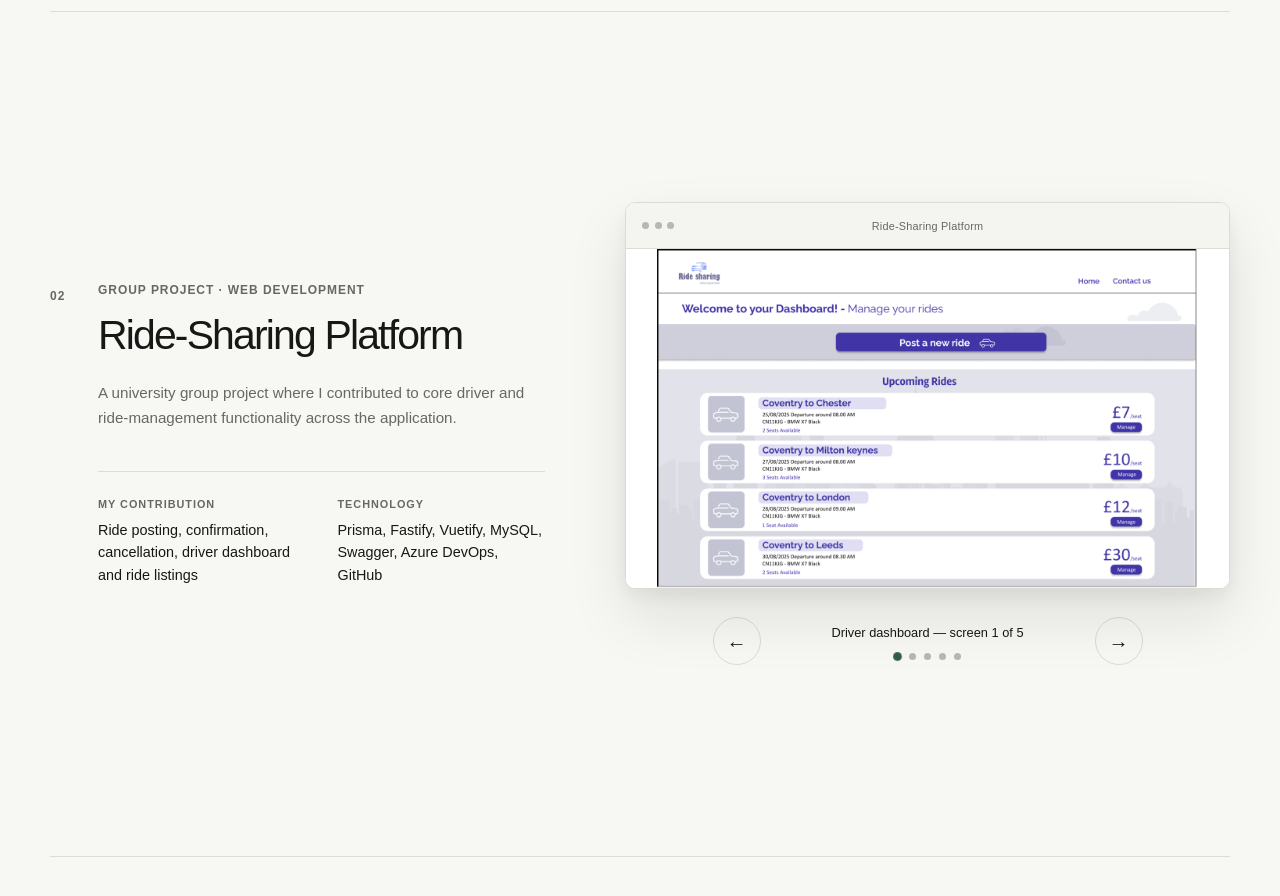
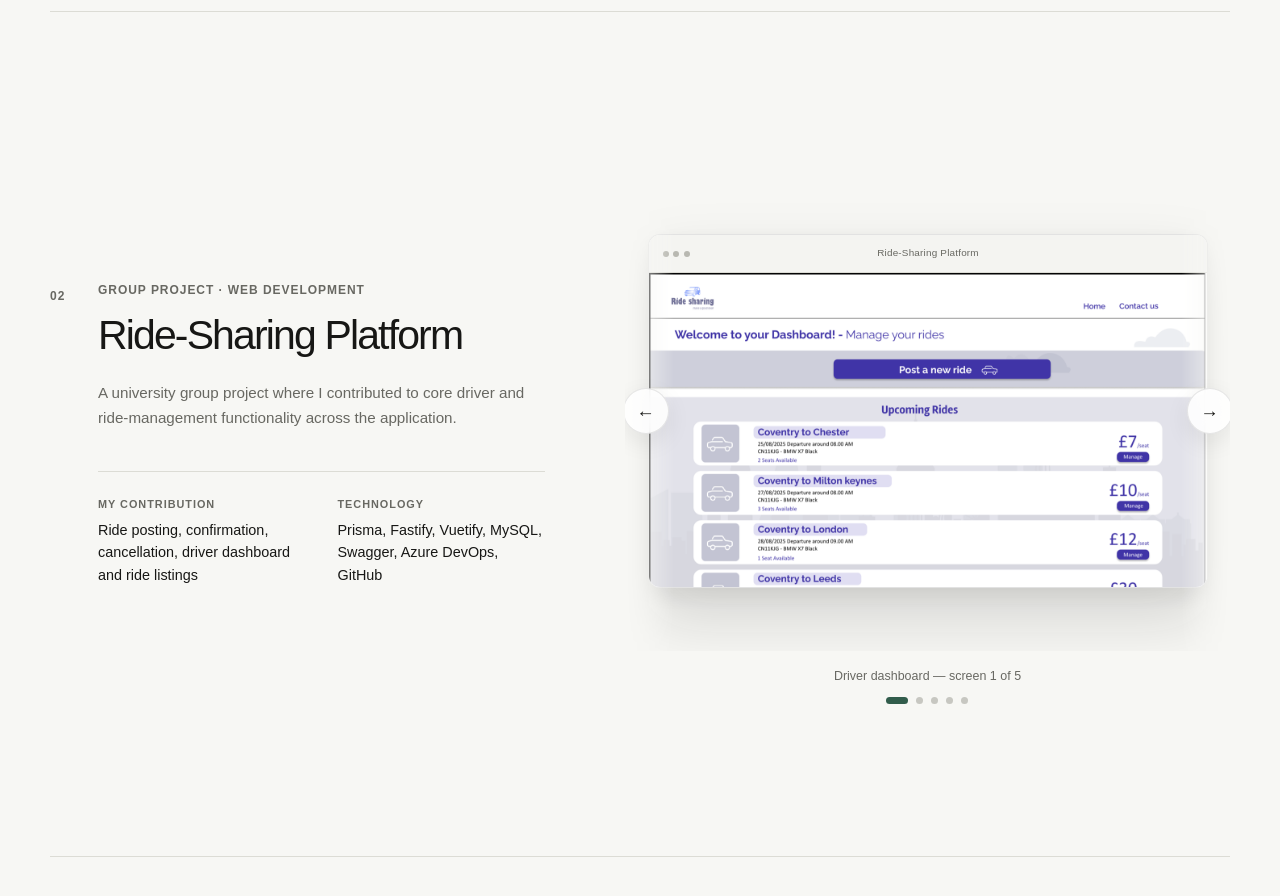
Before and after one commit to khaleefahwaziri/khalifa-waziri-portfolio, a Next.js app: page / in a window 1280 px wide. Shown: the part 1880-2776 px from the top of the page. Built offline with nearby package versions, Linux system fonts and the light colour scheme.

Commit message:
update done to components

```diff
--- a/components/RideSharingShowcase.module.css
+++ b/components/RideSharingShowcase.module.css
@@ -1,30 +1,108 @@
 .showcase {
+  position: relative;
   display: flex;
+  min-width: 0;
   min-height: 620px;
   flex-direction: column;
   align-items: center;
   justify-content: center;
-  padding: 2rem 0;
-  background: transparent;
+  overflow: hidden;
+  padding: 2rem 0 1.5rem;
+}
+
+.carousel {
+  position: relative;
+  display: flex;
+  width: 100%;
+  min-width: 0;
+  align-items: center;
+  justify-content: center;
+}
+
+.carouselViewport {
+  position: relative;
+  width: 100%;
+  height: 480px;
+  overflow: hidden;
+
+  -webkit-mask-image: linear-gradient(
+    to right,
+    transparent 0%,
+    black 8%,
+    black 92%,
+    transparent 100%
+  );
+
+  mask-image: linear-gradient(
+    to right,
+    transparent 0%,
+    black 8%,
+    black 92%,
+    transparent 100%
+  );
+}
+
+.track {
+  --slide-width: 590px;
+
+  position: absolute;
+  top: 0;
+  left: 50%;
+  display: flex;
+  height: 100%;
+  align-items: center;
+
+  transform: translateX(
+    calc(
+      (var(--track-index) * var(--slide-width) * -1)
+      - (var(--slide-width) / 2)
+    )
+  );
+
+  will-change: transform;
+}
+
+.trackAnimated {
+  transition: transform 620ms cubic-bezier(0.22, 1, 0.36, 1);
+}
+
+.slide {
+  display: flex;
+  width: var(--slide-width);
+  flex: 0 0 var(--slide-width);
+  align-items: center;
+  justify-content: center;
+
+  transition:
+    opacity 620ms ease,
+    filter 620ms ease,
+    transform 620ms cubic-bezier(0.22, 1, 0.36, 1);
 }
 
 .browser {
-  width: min(100%, 720px);
+  width: 540px;
   overflow: hidden;
   background: #ffffff;
-  border: 1px solid #dcdcd5;
-  border-radius: 10px;
+  border: 1px solid rgba(23, 23, 21, 0.12);
+  border-radius: 12px;
+
   box-shadow:
-    0 28px 60px rgba(23, 23, 21, 0.1),
-    0 8px 20px rgba(23, 23, 21, 0.06);
+    0 26px 55px rgba(23, 23, 21, 0.12),
+    0 7px 18px rgba(23, 23, 21, 0.06);
+
+  transition:
+    width 620ms cubic-bezier(0.22, 1, 0.36, 1),
+    opacity 620ms ease,
+    filter 620ms ease,
+    box-shadow 620ms ease;
 }
 
 .browserBar {
   display: grid;
-  min-height: 46px;
+  min-height: 38px;
   grid-template-columns: 1fr auto 1fr;
   align-items: center;
-  padding: 0 1rem;
+  padding: 0 0.85rem;
   background: #f4f4f1;
   border-bottom: 1px solid #dcdcd5;
 }
@@ -32,7 +110,7 @@
 .browserBar > span {
   grid-column: 2;
   color: #686862;
-  font-size: 0.68rem;
+  font-size: 0.62rem;
   letter-spacing: 0.02em;
 }
 
@@ -40,12 +118,12 @@
   display: flex;
   grid-column: 1;
   grid-row: 1;
-  gap: 0.35rem;
+  gap: 0.3rem;
 }
 
 .browserDots span {
-  width: 7px;
-  height: 7px;
+  width: 6px;
+  height: 6px;
   background: #b8b8b1;
   border-radius: 50%;
 }
@@ -57,73 +135,129 @@
   background: #ffffff;
 }
 
-.slide {
-  position: absolute;
-  inset: 0;
-}
-
-.slideFromRight {
-  animation: slideFromRight 360ms cubic-bezier(0.22, 1, 0.36, 1);
-}
-
-.slideFromLeft {
-  animation: slideFromLeft 360ms cubic-bezier(0.22, 1, 0.36, 1);
-}
-
 .screenshot {
   object-fit: contain;
   object-position: top center;
   background: #ffffff;
 }
 
-.controls {
-  display: grid;
-  width: min(100%, 430px);
-  grid-template-columns: 48px 1fr 48px;
-  align-items: center;
-  gap: 1rem;
-  margin-top: 1.75rem;
+/* Dashboard has a different screenshot proportion */
+
+.dashboardScreenshot {
+  object-fit: cover;
+  object-position: top center;
 }
 
+/* Main browser */
+
+.activeSlide {
+  z-index: 3;
+  opacity: 1;
+  filter: blur(0);
+  transform: scale(1);
+}
+
+.activeSlide .browser {
+  width: 560px;
+  opacity: 1;
+  filter: blur(0);
+
+  box-shadow:
+    0 30px 65px rgba(23, 23, 21, 0.15),
+    0 8px 22px rgba(23, 23, 21, 0.07);
+}
+
+/* Browsers beside the main browser */
+
+.sideSlide {
+  z-index: 1;
+  opacity: 0.32;
+  filter: blur(2.5px);
+  transform: scale(0.88);
+}
+
+.sideSlide .browser {
+  opacity: 0.84;
+}
+
+/* Browsers further away */
+
+.farSlide {
+  opacity: 0.1;
+  filter: blur(5px);
+  transform: scale(0.8);
+}
+
+/* Navigation */
+
 .arrow {
+  position: absolute;
+  top: 50%;
+  z-index: 10;
+
   display: flex;
-  width: 48px;
-  height: 48px;
+  width: 46px;
+  height: 46px;
   align-items: center;
   justify-content: center;
+
   padding: 0;
-  background: transparent;
+
+  background: rgba(255, 255, 255, 0.86);
   color: #171715;
+
   font: inherit;
-  font-size: 1.25rem;
-  border: 1px solid #dcdcd5;
+  font-size: 1.15rem;
+
+  border: 1px solid rgba(23, 23, 21, 0.1);
   border-radius: 50%;
+
+  box-shadow: 0 8px 24px rgba(23, 23, 21, 0.08);
+
   cursor: pointer;
+  backdrop-filter: blur(10px);
+
+  transform: translateY(-50%);
+
   transition:
-    transform 180ms ease,
-    background 180ms ease;
+    background 180ms ease,
+    scale 180ms ease;
+}
+
+/* Desktop: just outside the main browser */
+
+.leftArrow {
+  left: calc(50% - 305px);
+}
+
+.rightArrow {
+  right: calc(50% - 305px);
 }
 
 .arrow:hover {
-  transform: scale(1.06);
-  background: var(--surface);
+  background: rgba(255, 255, 255, 0.98);
+  scale: 1.06;
 }
 
 .arrow:focus-visible,
 .dot:focus-visible {
-  outline: 2px solid #315c4b;
-  outline-offset: 3px;
+  outline: 2px solid var(--accent);
+  outline-offset: 4px;
 }
+
+/* Screen label and dots */
 
 .screenInformation {
   display: flex;
   flex-direction: column;
   align-items: center;
-  gap: 0.65rem;
+  gap: 0.7rem;
+  margin-top: 1rem;
 }
 
 .screenInformation > span {
-  font-size: 0.8rem;
+  color: var(--muted);
+  font-size: 0.78rem;
   font-weight: 500;
 }
 
@@ -137,65 +271,41 @@
   width: 7px;
   height: 7px;
   padding: 0;
-  background: #b8b8b1;
+
+  background: #c7c7c1;
+
   border: 0;
-  border-radius: 50%;
+  border-radius: 999px;
+
   cursor: pointer;
+
   transition:
-    transform 180ms ease,
-    background 180ms ease;
+    width 220ms ease,
+    background 220ms ease;
 }
 
 .activeDot {
-  background: #315c4b;
-  transform: scale(1.25);
+  width: 22px;
+  background: var(--accent);
 }
 
-/* One-time hint when the showcase enters the viewport */
+/* Small movement when first entering viewport */
 
-.showHint .browser {
-  animation: sliderHint 900ms cubic-bezier(0.22, 1, 0.36, 1) 250ms both;
+.showHint .carouselViewport {
+  animation: carouselHint 900ms cubic-bezier(0.22, 1, 0.36, 1) 350ms both;
 }
 
-/* Screenshot transitions */
-
-@keyframes slideFromRight {
-  from {
-    opacity: 0;
-    transform: translateX(35%);
-  }
-
-  to {
-    opacity: 1;
-    transform: translateX(0);
-  }
-}
-
-@keyframes slideFromLeft {
-  from {
-    opacity: 0;
-    transform: translateX(-35%);
-  }
-
-  to {
-    opacity: 1;
-    transform: translateX(0);
-  }
-}
-
-/* Hint that more screenshots are available */
-
-@keyframes sliderHint {
+@keyframes carouselHint {
   0% {
     transform: translateX(0);
   }
 
   35% {
-    transform: translateX(-18px);
+    transform: translateX(-12px);
   }
 
-  60% {
-    transform: translateX(7px);
+  65% {
+    transform: translateX(5px);
   }
 
   100% {
@@ -203,30 +313,74 @@
   }
 }
 
+/* Tablet */
+
+@media (max-width: 950px) {
+  .carouselViewport {
+    height: 440px;
+  }
+
+  .track {
+    --slide-width: 520px;
+  }
+
+  .browser {
+    width: 470px;
+  }
+
+  .activeSlide .browser {
+    width: 500px;
+  }
+
+  .leftArrow {
+    left: 0.5rem;
+  }
+
+  .rightArrow {
+    right: 0.5rem;
+  }
+}
+
+/* Mobile */
+
 @media (max-width: 700px) {
   .showcase {
     min-height: auto;
     padding: 1.5rem 0;
   }
 
+  .carouselViewport {
+    height: 340px;
+  }
+
+  .track {
+    --slide-width: 340px;
+  }
+
   .browser {
-    width: 100%;
-    border-radius: 7px;
+    width: 300px;
+    border-radius: 8px;
+  }
+
+  .activeSlide .browser {
+    width: 320px;
   }
 
   .browserBar {
-    min-height: 40px;
-    padding: 0 0.75rem;
+    min-height: 32px;
+    padding: 0 0.65rem;
   }
 
   .browserBar > span {
-    font-size: 0.6rem;
+    font-size: 0.52rem;
   }
 
-  .controls {
-    grid-template-columns: 42px 1fr 42px;
-    gap: 0.75rem;
-    margin-top: 1.5rem;
+  .leftArrow {
+    left: 0.25rem;
+  }
+
+  .rightArrow {
+    right: 0.25rem;
   }
 
   .arrow {
@@ -235,10 +389,18 @@
   }
 }
 
+/* Reduced motion */
+
 @media (prefers-reduced-motion: reduce) {
-  .showHint .browser,
-  .slideFromRight,
-  .slideFromLeft {
+  .trackAnimated,
+  .slide,
+  .browser,
+  .arrow,
+  .dot {
+    transition: none;
+  }
+
+  .showHint .carouselViewport {
     animation: none;
   }
 }
--- a/components/RideSharingShowcase.tsx
+++ b/components/RideSharingShowcase.tsx
@@ -9,6 +9,7 @@ const screens = [
     src: "/images/ride-sharing/ride-dashboard.png",
     alt: "Ride-Sharing driver dashboard",
     label: "Driver dashboard",
+    imageClass: "dashboard",
   },
   {
     src: "/images/ride-sharing/ride-post.png",
@@ -32,9 +33,25 @@ const screens = [
   },
 ];
 
+const REPEAT_COUNT = 7;
+
+const repeatedScreens = Array.from(
+  { length: REPEAT_COUNT },
+  (_, groupIndex) =>
+    screens.map((screen, screenIndex) => ({
+      ...screen,
+      screenIndex,
+      key: `${groupIndex}-${screenIndex}`,
+    }))
+).flat();
+
+const MIDDLE_GROUP = Math.floor(REPEAT_COUNT / 2);
+const START_INDEX = MIDDLE_GROUP * screens.length;
+
 export default function RideSharingShowcase() {
-  const [currentScreen, setCurrentScreen] = useState(0);
-  const [direction, setDirection] = useState<"left" | "right">("left");
+  const [trackIndex, setTrackIndex] = useState(START_INDEX);
+  const [transitionEnabled, setTransitionEnabled] = useState(true);
+  const [isMoving, setIsMoving] = useState(false);
   const [showHint, setShowHint] = useState(false);
 
   const showcaseRef = useRef<HTMLDivElement>(null);
@@ -61,39 +78,131 @@ export default function RideSharingShowcase() {
     return () => observer.disconnect();
   }, []);
 
+  const activeItem = repeatedScreens[trackIndex];
+  const currentScreen = activeItem.screenIndex;
+
+  const moveTo = (newIndex: number) => {
+    if (isMoving) return;
+
+    setTransitionEnabled(true);
+    setIsMoving(true);
+    setTrackIndex(newIndex);
+  };
+
   const previousScreen = () => {
-    setDirection("right");
-
-    setCurrentScreen((current) =>
-      current === 0 ? screens.length - 1 : current - 1
-    );
+    moveTo(trackIndex - 1);
   };
 
   const nextScreen = () => {
-    setDirection("left");
-
-    setCurrentScreen((current) =>
-      current === screens.length - 1 ? 0 : current + 1
-    );
+    moveTo(trackIndex + 1);
   };
 
-  const selectScreen = (index: number) => {
-    if (index === currentScreen) return;
+  const handleTransitionEnd = () => {
+    setIsMoving(false);
 
-    setDirection(index > currentScreen ? "left" : "right");
-    setCurrentScreen(index);
+    const lowerBoundary = screens.length * 2;
+    const upperBoundary =
+      repeatedScreens.length - screens.length * 2;
+
+    if (
+      trackIndex <= lowerBoundary ||
+      trackIndex >= upperBoundary
+    ) {
+      const equivalentMiddleIndex =
+        START_INDEX + currentScreen;
+
+      setTransitionEnabled(false);
+      setTrackIndex(equivalentMiddleIndex);
+
+      requestAnimationFrame(() => {
+        requestAnimationFrame(() => {
+          setTransitionEnabled(true);
+        });
+      });
+    }
+  };
+
+  const selectScreen = (screenIndex: number) => {
+    if (isMoving || screenIndex === currentScreen) return;
+
+    const currentGroup = Math.floor(
+      trackIndex / screens.length
+    );
+
+    const candidates = [
+      (currentGroup - 1) * screens.length + screenIndex,
+      currentGroup * screens.length + screenIndex,
+      (currentGroup + 1) * screens.length + screenIndex,
+    ].filter(
+      (index) =>
+        index >= 0 && index < repeatedScreens.length
+    );
+
+    const nearestIndex = candidates.reduce(
+      (nearest, candidate) => {
+        return Math.abs(candidate - trackIndex) <
+          Math.abs(nearest - trackIndex)
+          ? candidate
+          : nearest;
+      }
+    );
+
+    moveTo(nearestIndex);
   };
 
   return (
     <div
       ref={showcaseRef}
-      className={`${styles.showcase} ${showHint ? styles.showHint : ""}`}
+      className={`${styles.showcase} ${
+        showHint ? styles.showHint : ""
+      }`}
       role="region"
       aria-label="Ride-Sharing Platform screenshots"
     >
+      <div className={styles.carousel}>
+        <button
+          type="button"
+          onClick={previousScreen}
+          aria-label="Previous Ride-Sharing screen"
+          className={`${styles.arrow} ${styles.leftArrow}`}
+        >
+          <span aria-hidden="true">←</span>
+        </button>
+
+        <div className={styles.carouselViewport}>
+          <div
+            className={`${styles.track} ${
+              transitionEnabled ? styles.trackAnimated : ""
+            }`}
+            style={
+              {
+                "--track-index": trackIndex,
+              } as React.CSSProperties
+            }
+            onTransitionEnd={handleTransitionEnd}
+          >
+            {repeatedScreens.map((screen, index) => {
+              const distance = Math.abs(index - trackIndex);
+              const isActive = index === trackIndex;
+
+              return (
+                <div
+                  key={screen.key}
+                  className={`${styles.slide} ${
+                    isActive
+                      ? styles.activeSlide
+                      : styles.sideSlide
+                  } ${
+                    distance > 2 ? styles.farSlide : ""
+                  }`}
+                  aria-hidden={!isActive}
+                >
                   <div className={styles.browser}>
                     <div className={styles.browserBar}>
-          <div className={styles.browserDots} aria-hidden="true">
+                      <div
+                        className={styles.browserDots}
+                        aria-hidden="true"
+                      >
                         <span />
                         <span />
                         <span />
@@ -103,39 +212,39 @@ export default function RideSharingShowcase() {
                     </div>
 
                     <div className={styles.screen}>
-          <div
-            key={currentScreen}
-            className={`${styles.slide} ${
-              direction === "left"
-                ? styles.slideFromRight
-                : styles.slideFromLeft
+                      <Image
+                        src={screen.src}
+                        alt={isActive ? screen.alt : ""}
+                        fill
+                        sizes="(max-width: 700px) 82vw, 560px"
+                        className={`${styles.screenshot} ${
+                          screen.imageClass === "dashboard"
+                            ? styles.dashboardScreenshot
+                            : ""
                         }`}
-          >
-            <Image
-              src={screens[currentScreen].src}
-              alt={screens[currentScreen].alt}
-              fill
-              sizes="(max-width: 700px) 92vw, 700px"
-              className={styles.screenshot}
                       />
                     </div>
                   </div>
                 </div>
+              );
+            })}
+          </div>
+        </div>
 
-      <div className={styles.controls}>
         <button
           type="button"
-          onClick={previousScreen}
-          aria-label="Previous Ride-Sharing screen"
-          className={styles.arrow}
+          onClick={nextScreen}
+          aria-label="Next Ride-Sharing screen"
+          className={`${styles.arrow} ${styles.rightArrow}`}
         >
-          <span aria-hidden="true">←</span>
+          <span aria-hidden="true">→</span>
         </button>
+      </div>
 
       <div className={styles.screenInformation}>
         <span aria-live="polite" aria-atomic="true">
-            {screens[currentScreen].label} — screen {currentScreen + 1} of{" "}
-            {screens.length}
+          {screens[currentScreen].label} — screen{" "}
+          {currentScreen + 1} of {screens.length}
         </span>
 
         <div
@@ -147,10 +256,12 @@ export default function RideSharingShowcase() {
               key={screen.src}
               type="button"
               onClick={() => selectScreen(index)}
-                aria-label={`Show ${screen.label}, screen ${index + 1} of ${
-                  screens.length
-                }`}
-                aria-current={currentScreen === index ? "true" : undefined}
+              aria-label={`Show ${screen.label}, screen ${
+                index + 1
+              } of ${screens.length}`}
+              aria-current={
+                currentScreen === index ? "true" : undefined
+              }
               className={
                 currentScreen === index
                   ? `${styles.dot} ${styles.activeDot}`
@@ -160,16 +271,6 @@ export default function RideSharingShowcase() {
           ))}
         </div>
       </div>
-
-        <button
-          type="button"
-          onClick={nextScreen}
-          aria-label="Next Ride-Sharing screen"
-          className={styles.arrow}
-        >
-          <span aria-hidden="true">→</span>
-        </button>
-      </div>
     </div>
   );
 }
```
Also changed, not shown: public/images/expense-flow/expense-add.png (deleted). Lines whose indentation alone changed are shown as unchanged.
